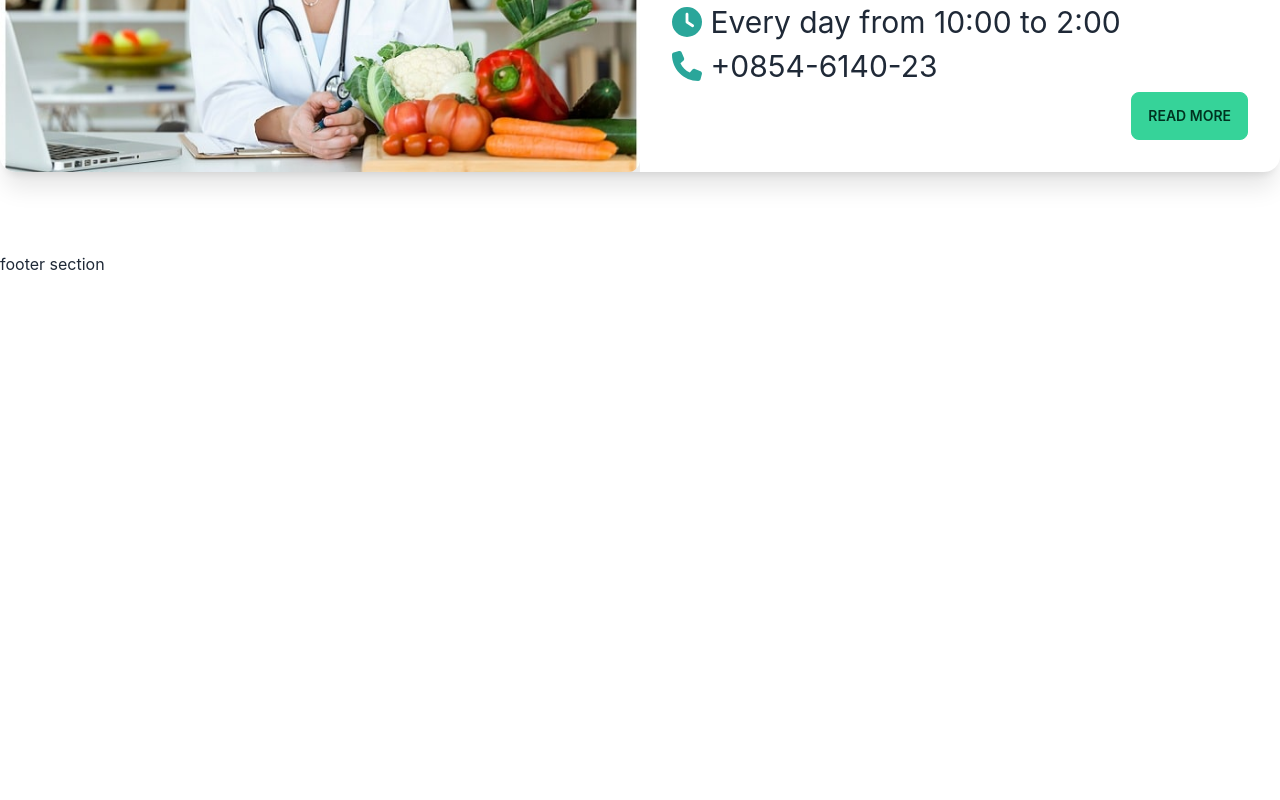
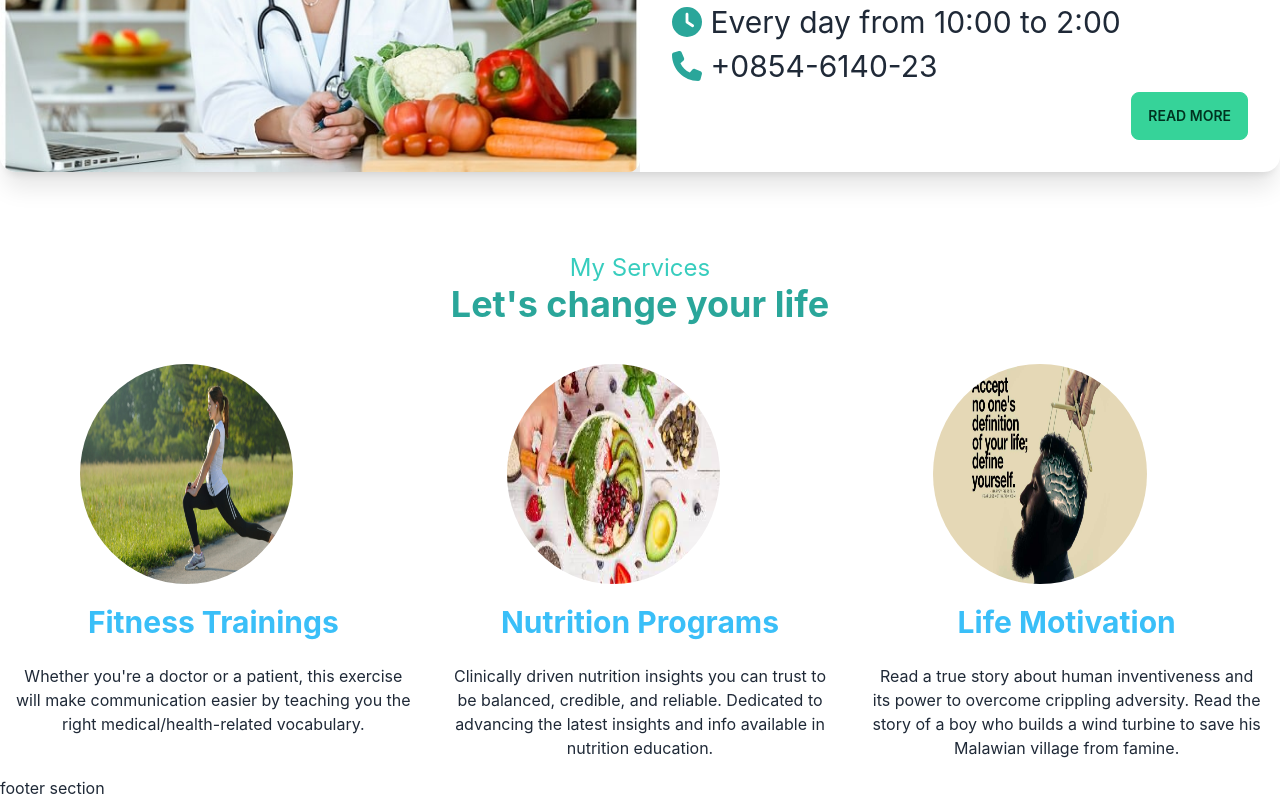
Before and after one commit to mirazulislam1/Nutritionist-client-side, a React (Create React App) app: page / in a window 1280 px wide. Shown: the part 1211-2011 px from the top of the page. Before the commit the page ends 1487 px from the top, so only its background shows below. Built offline with nearby package versions, Linux system fonts and the light colour scheme.

Commit message:
myService page added

```diff
--- a/src/Pages/MyService/MyServices.js
+++ b/src/Pages/MyService/MyServices.js
@@ -7,7 +7,28 @@ import './MyService.css'
 const MyServices = () => {
     return (
         <div className='mt-20'>
+            <h3 className='text-center text-2xl text-accent'>My Services</h3>
+            <h1 className='text-center font-bold text-4xl text-accent-focus'>Let's change your life</h1>
+            <div className='grid lg:grid-cols-3 mt-10'>
+                <div>
+                    <img className='service-image ml-20' src={img1} alt="Avatar" />
+                    <h3 className='text-info mt-5 font-bold text-3xl text-center'>Fitness Trainings</h3>
+                    <p className='text-center mt-2 p-4'>Whether you're a doctor or a patient, this exercise will make communication easier by teaching you the right medical/health-related vocabulary.</p>
+                </div>
 
+                <div>
+                    <img className='service-image ml-20' src={img2} alt="Avatar" />
+                    <h3 className='text-info mt-5 font-bold text-3xl text-center'>Nutrition Programs</h3>
+                    <p className='text-center mt-2 p-4'>Clinically driven nutrition insights you can trust to be balanced, credible, and reliable. Dedicated to advancing the latest insights and info available in nutrition education.</p>
+                </div>
+
+                <div>
+                    <img className='service-image ml-20' src={img3} alt="Avatar" />
+                    <h3 className='text-info mt-5 font-bold text-3xl text-center'>Life Motivation</h3>
+                    <p className='text-center mt-2 p-4'>Read a true story about human inventiveness and its power to overcome crippling adversity. Read the story of a boy who builds a wind turbine to save his Malawian village from famine.</p>
+                </div>
+
+            </div>
 
         </div>
     );
```
